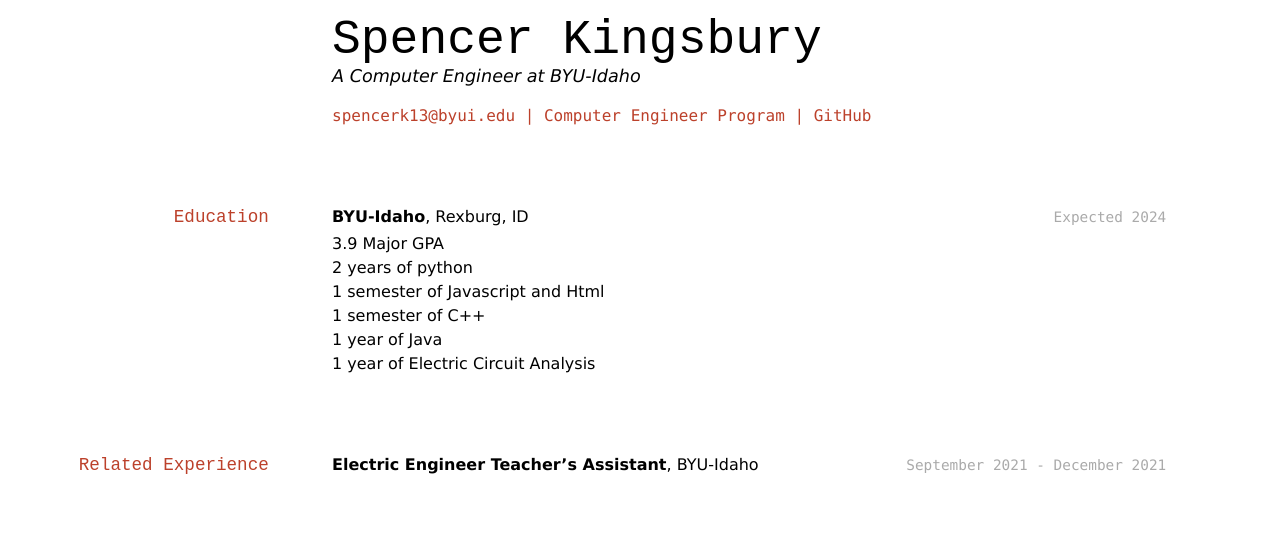
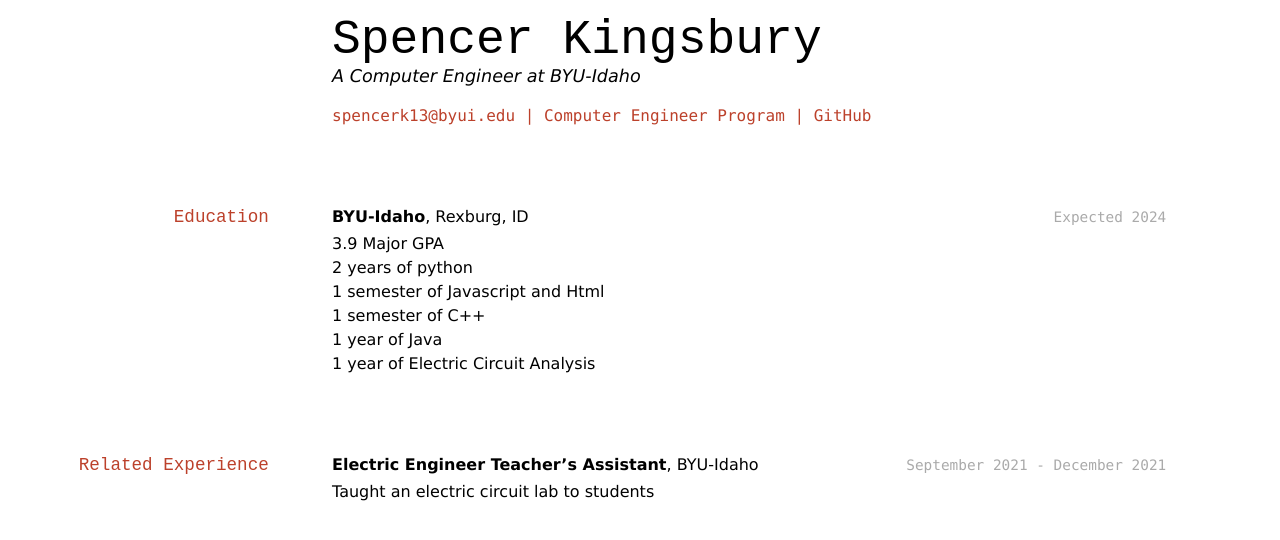
Before and after one commit to Spencerk13/kingsbury_resume, a Jekyll site: the page built from docs/index.md, in a window 1280 px wide. Shown: the top 540 px of the page. Built offline with Jekyll 4.4.1, drawn with Linux system fonts in a browser that asks for light colours.

Commit message:
last update

```diff
--- a/docs/index.md
+++ b/docs/index.md
@@ -26,3 +26,4 @@ __BYU-Idaho__, Rexburg, ID
 
 `September 2021 - December 2021`
 __Electric Engineer Teacher's Assistant__, BYU-Idaho
+- Taught an electric circuit lab to students
```
